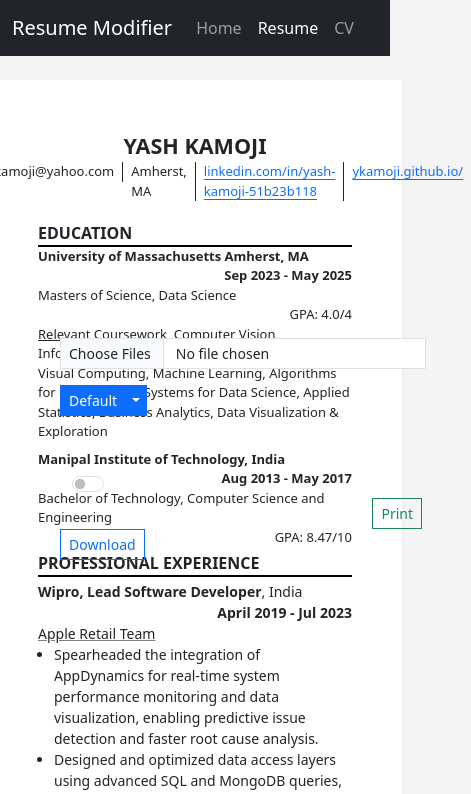
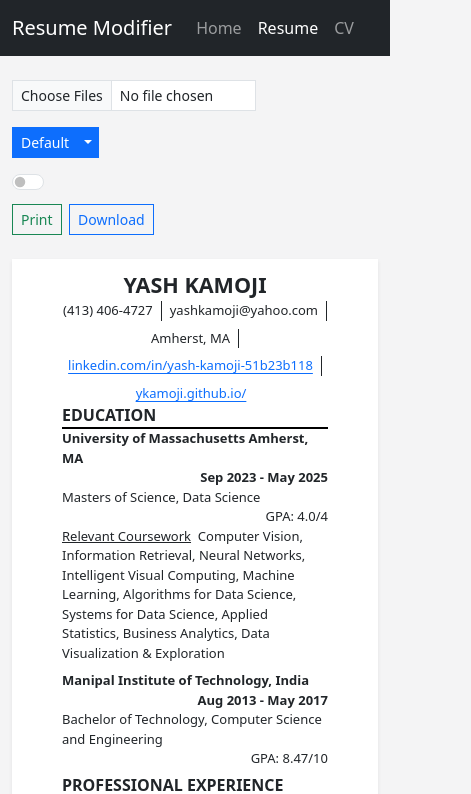
Before and after one commit to ykamoji/resume-modifier, a React (Vite) app: page /#/resume in a window 390 px wide. Shown: the top 794 px of the page, 471 px wide, since content can reach past the window. Built offline with nearby package versions, Linux system fonts and the light colour scheme; the HTML template or start-up script is replaced by a standard one.

Commit message:
Optimized for mobile

```diff
--- a/src/Components/Pages/Layout.tsx
+++ b/src/Components/Pages/Layout.tsx
@@ -1,11 +1,11 @@
 import {JSX, useRef} from 'react';
-import Row from 'react-bootstrap/Row';
 import Col from 'react-bootstrap/Col';
 import { useReactToPrint } from 'react-to-print';
 import Controls from "../../UI/Controls/Controls.tsx";
 import {CoverLetterProps, LayoutProps, ResumeProp, TemplateStateProps} from "../../utils.ts";
 import Template from "../../UI/Template/Template";
 import './Resume.css'
+import Container from "react-bootstrap/Container";
 
 
 const Layout:(props:LayoutProps) => JSX.Element = ({templates, setTemplates, id}) => {
@@ -57,8 +57,8 @@ const Layout:(props:LayoutProps) => JSX.Element = ({templates, setTemplates, id}
 
     return (
         <>
-            <Row className={"justify-content-center mt-4 mb-5"}>
-                <Col id={"controls"} lg={{span: 4}} className={"position-fixed start-0 ms-5"} style={{top:"40%"}} >
+            <Container className={"mt-4 mb-5"}>
+                <Col id={"controls"} lg={{span: 3}} className={"start-0 ms-lg-5"}>
                     <Controls templates={templates}
                               print={handlePrint}
                               uploadTemplates={uploadTemplates}
@@ -66,10 +66,10 @@ const Layout:(props:LayoutProps) => JSX.Element = ({templates, setTemplates, id}
                               updateTemplateName={updateTemplateName}
                     />
                 </Col>
-                <Col ref={printRef} id={id} lg={{span: 7, offset:4}} className={"shadow-sm bg-white"}>
+                <Col ref={printRef} id={id} lg={{span: 8, offset:3}} className={"shadow-sm bg-white"}>
                     <Template id={id} {...selectedTemplate} updateTemplates={updateTemplates} />
                 </Col>
-            </Row>
+            </Container>
         </>
     )
 };
--- a/src/Components/Pages/Resume.css
+++ b/src/Components/Pages/Resume.css
@@ -1,5 +1,5 @@
 #resume {
-    padding: 50px!important;
+    padding: 10px 50px 10px 50px!important;
 }
 
 @page {
--- a/src/Components/Resume/Contact/Contact.tsx
+++ b/src/Components/Resume/Contact/Contact.tsx
@@ -9,7 +9,7 @@ const Contact:(props:ResumeContactProps) => JSX.Element = ({name, edits, contact
     return (
         <>
             <div className={"text-center text-uppercase fs-4 fw-semibold"}>{name}</div>
-            <div id={"resume_contact"} className={"d-flex gap-2 justify-content-center"}>
+            <div id={"resume_contact"} className={"d-flex flex-wrap gap-2 justify-content-center"}>
                 {contacts.map((data, index) => {
                         const label = Object.keys(data)[0]
                         const value= Object.values(data)[0]!
--- a/src/UI/Controls/Controls.css
+++ b/src/UI/Controls/Controls.css
@@ -19,3 +19,10 @@
 #controls .dropdown-item.active:hover{
     background-color: var(--bs-primary);
 }
+
+@media (min-width: 992px) {
+    #controls {
+        position: fixed !important;
+        top:40%;
+    }
+}
--- a/src/UI/Controls/Controls.tsx
+++ b/src/UI/Controls/Controls.tsx
@@ -3,10 +3,9 @@ import Button from "../Button/Button.tsx";
 import {JSX, useEffect, useRef, useState} from "react";
 import {ControlProps, TemplateStateProps} from "../../utils.ts";
 import {Dropdown, OverlayTrigger, SplitButton, Tooltip} from "react-bootstrap";
-import './Controls.css'
-import Container from "react-bootstrap/Container";
 import Row from "react-bootstrap/Row";
 import Col from "react-bootstrap/Col";
+import './Controls.css'
 
 
 const Controls:(props:ControlProps) => JSX.Element = props => {
@@ -68,8 +67,9 @@ const Controls:(props:ControlProps) => JSX.Element = props => {
 
     return (
         <>
-            <Form.Group className={"input-group-sm"} controlId={"formFileMultiple"}>
+            <Form.Group className={"input-group-sm col-lg-12 col-8"} controlId={"formFileMultiple"}>
                 <Form.Control type={"file"}
+                              size={"sm"}
                               className={"rounded-0"}
                               onChange={handleFileUpload} multiple/>
             </Form.Group>
@@ -90,9 +90,21 @@ const Controls:(props:ControlProps) => JSX.Element = props => {
                         {name.replace(".json", "")}</Dropdown.Item>
                 )}
             </SplitButton>
-            <Container className={"mt-5"}>
-                <Row>
-                    <Col sm={{span: 6}}>
+            <div className={"mt-lg-5 mt-1 mb-lg-0 mb-4"}>
+                <Row className={"justify-content-lg-end justify-content-start"}>
+                    <Col lg={{span: 1}} xs={{span:12}} className={"mb-lg-0 mb-2"}>
+                        <OverlayTrigger overlay={<Tooltip>Rename</Tooltip>}>
+                            <Form.Check
+                                className={"mt-2"}
+                                type={"switch"}
+                                id={"custom-switch"}
+                                label={""}
+                                checked={rename}
+                                onChange={() => setRename(prevState => !prevState)}
+                            />
+                        </OverlayTrigger>
+                    </Col>
+                    <Col lg={{span: 6}} xs={{span:11}} hidden={!rename} className={"mb-lg-0 mb-2"}>
                         <Form.Control type="text"
                                       className={"rounded-0"}
                                       size={"sm"}
@@ -108,26 +120,14 @@ const Controls:(props:ControlProps) => JSX.Element = props => {
                             Change
                         </Button>
                     </Col>
-                    <Col sm={{span: 1}}>
-                        <OverlayTrigger overlay={<Tooltip>Rename</Tooltip>}>
-                            <Form.Check
-                                className={"mt-2"}
-                                type={"switch"}
-                                id={"custom-switch"}
-                                label={""}
-                                checked={rename}
-                                onChange={() => setRename(prevState => !prevState)}
-                            />
-                        </OverlayTrigger>
-                    </Col>
-                    <Col sm={{span: 2}} className={"pe-1"}>
+                    <Col lg={{span: 2}} xs={{span:2}} className={"pe-1"}>
                         <Button variant={"outline-success"} type={"button"}
-                                className={"rounded-0 btn-sm float-end"}
+                                className={"rounded-0 btn-sm float-lg-end"}
                                 onClick={props.print}>
                             Print
                         </Button>
                     </Col>
-                    <Col sm={{span: 3}} className={"ps-0 ms-0"}>
+                    <Col lg={{span: 3}} xs={{span:4}} className={"ps-1"}>
                         <Button variant={"outline-primary"} type={"button"}
                                 className={"rounded-0 btn-sm"}
                                 onClick={() => handleFileDownload()}>
@@ -135,7 +135,7 @@ const Controls:(props:ControlProps) => JSX.Element = props => {
                         </Button>
                     </Col>
                 </Row>
-            </Container>
+            </div>
         </>
     )
 }
```
